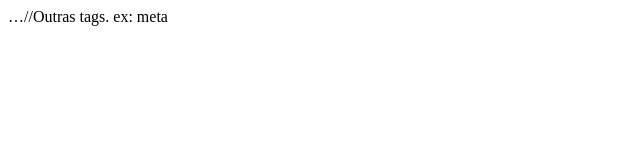
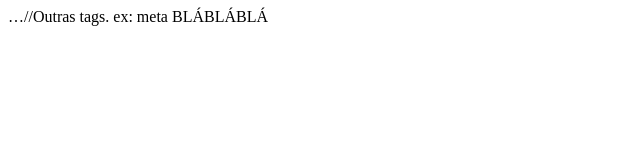
Before and after one commit to jaklyra88/etec_evolutek, a plain HTML site: page index.html in a window 1280 px wide. Shown: the whole page, without its empty margins (0-640 px from the left). Drawn offline with Linux system fonts and the light colour scheme.

Commit message:
blablabla

```diff
--- a/index.html
+++ b/index.html
@@ -1,7 +1,7 @@
 <!DOCTYPE html>
 <html>
 <head>
-…//Outras tags. ex: meta
+…//Outras tags. ex: meta BLÁBLÁBLÁ
 <title> EvoluTek <title>
 </head>
 <body>
```
